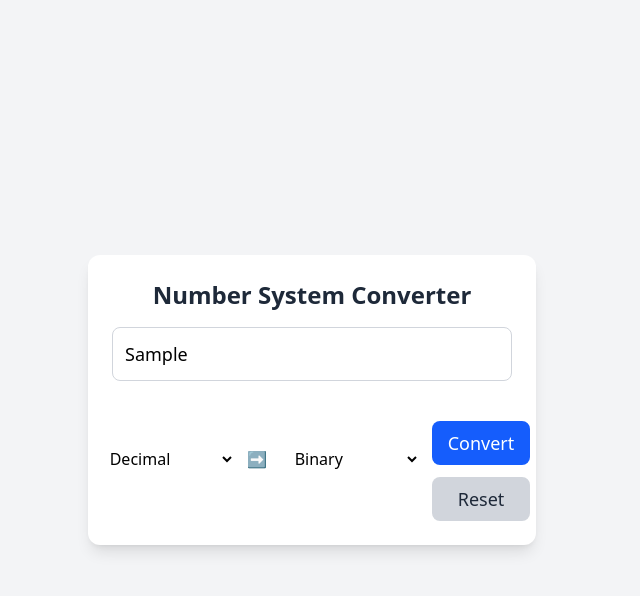
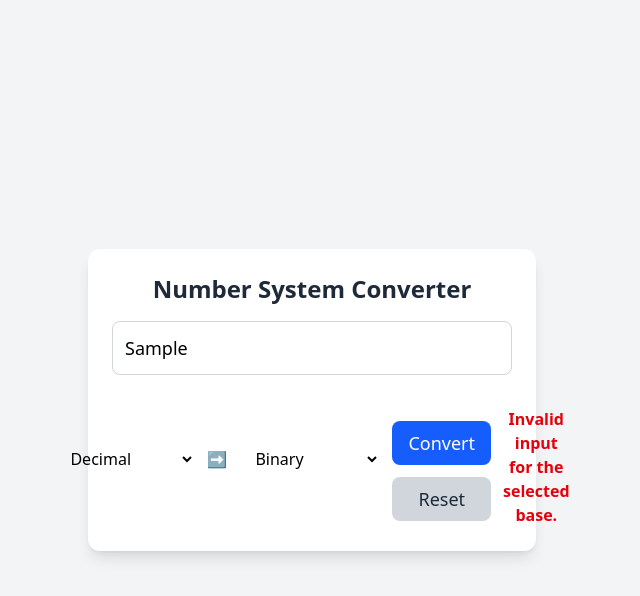
Before and after one commit to khushikumarigupta14/number-conversion-system, a React (Vite) app: page / in a window 1280 px wide. Both pictures are taken after typing "Sample" into the empty fields and a click on the button "Convert". Shown: the top 596 px of the page, without its empty margins (328-968 px from the left). Built offline with nearby package versions, Linux system fonts and the light colour scheme.

Commit message:
Displaying the Result and Error Messages

```diff
--- a/src/Convertor.jsx
+++ b/src/Convertor.jsx
@@ -105,6 +105,17 @@ const Converter = () => {
               Reset
             </button>
           </div>
+          {/* Result or Error Display */}
+          {error && (
+            <p className="mt-4 text-red-600 text-center font-semibold">
+              {error}
+            </p>
+          )}
+          {result && (
+            <div className="mt-4 p-3 bg-green-100 text-green-700 rounded-lg text-center font-semibold">
+              Converted Value: {result}
+            </div>
+          )}
         </div>
       </div>
     </div>
```
